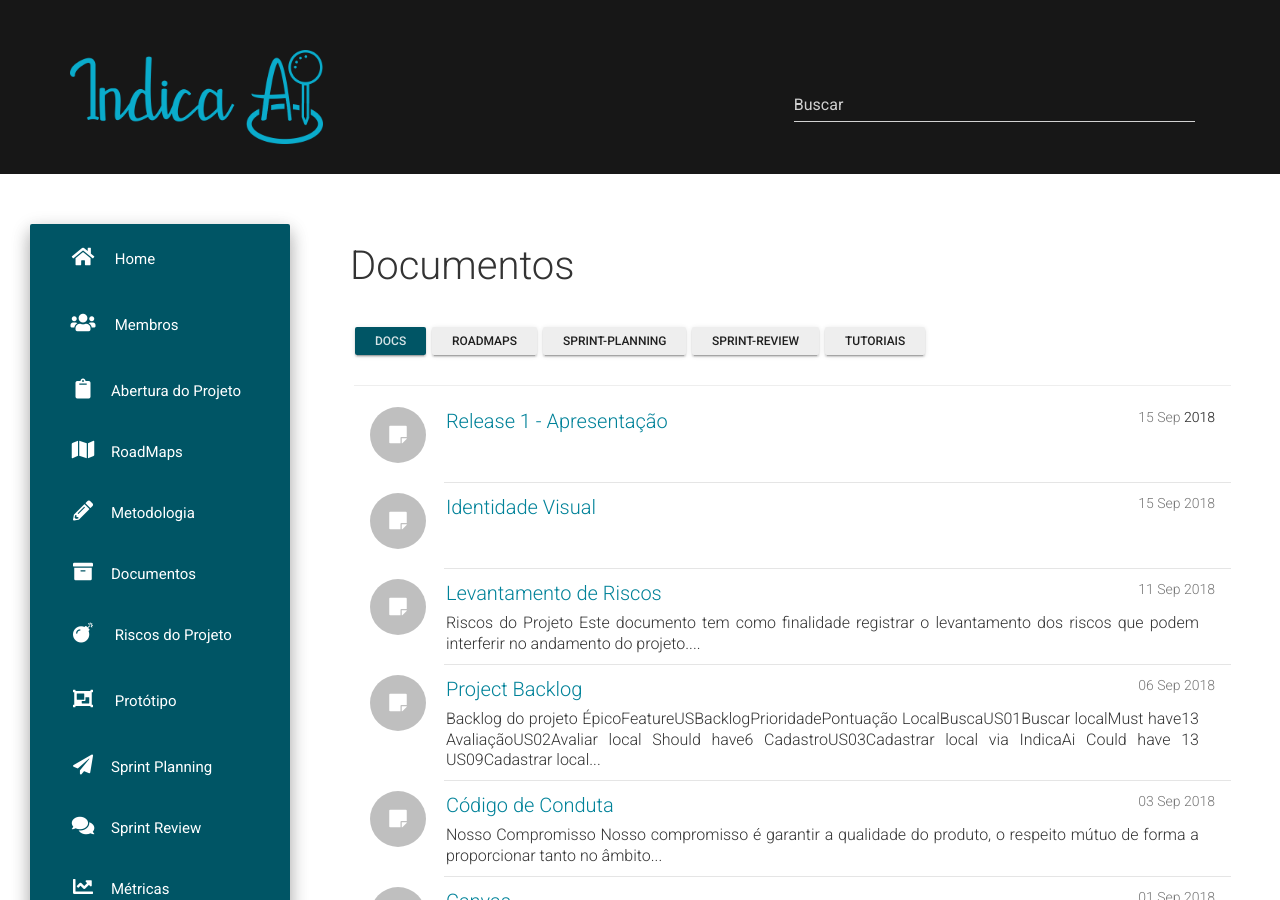
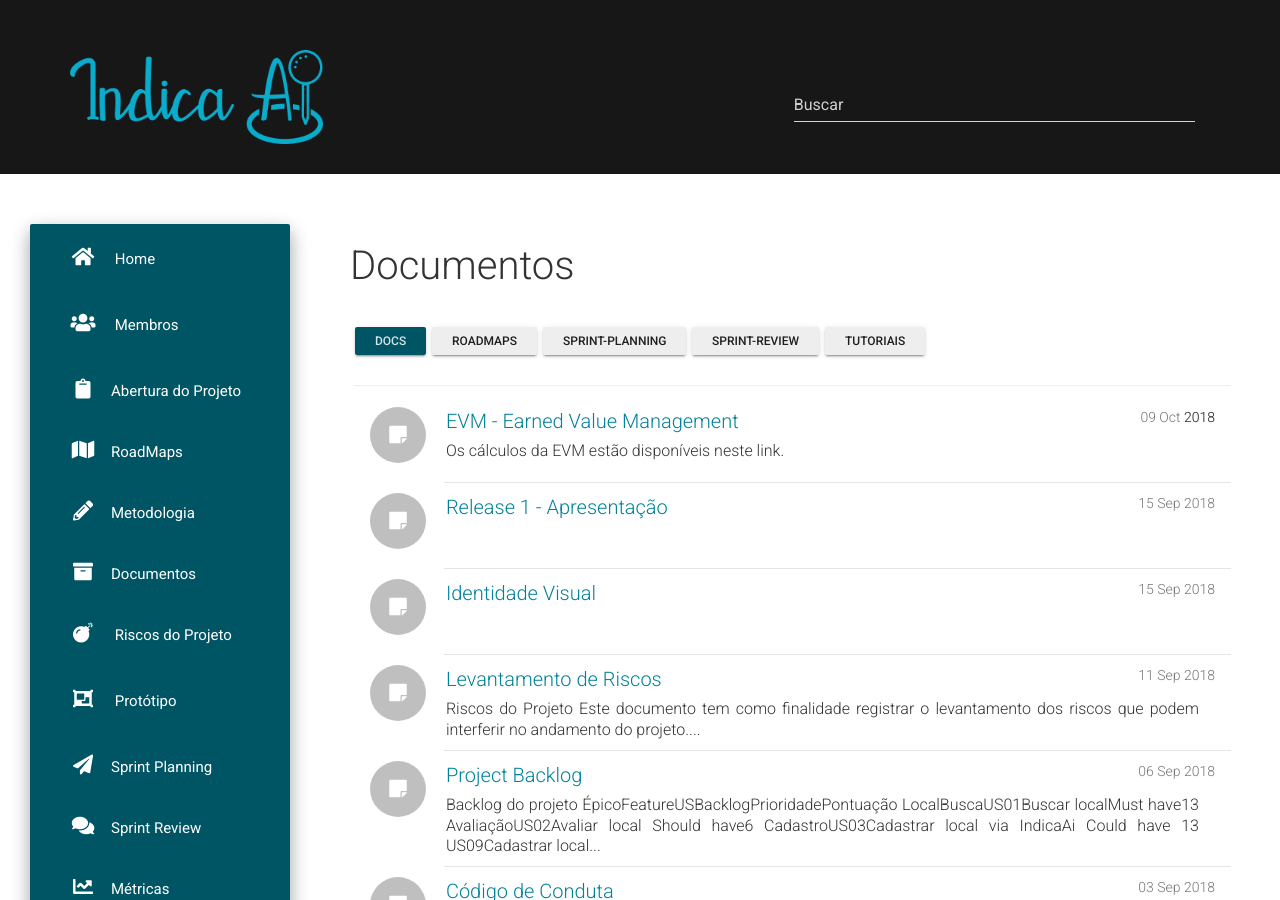
Before and after one commit to fga-eps-mds/2018.2-IndicaAi, a Jekyll site: the page built from docs/category/docs.md, in a window 1280 px wide and 900 px high. Built offline with Jekyll 4.4.1, drawn with Linux system fonts in a browser that asks for light colours; nearby versions of some CDN libraries.

Commit message:
Add page with EVM graphs

```diff
--- a/docs/_data/urls.json
+++ b/docs/_data/urls.json
@@ -204,6 +204,11 @@
     "icon": "fa-chart-line",
     "urls": [
         {
+          "text": "EVM",
+          "url": "/docs/2018/10/09/evm.html",
+          "icon": "fa-angle-right"
+        },
+        {
           "text": "Burndown",
           "url": "/burndown",
           "icon": "fa-angle-right"
--- /dev/null
+++ b/docs/_posts/2018-10-09-evm.md
@@ -0,0 +1,20 @@
+---
+layout: post
+title:  "EVM - Earned Value Management"
+date:   2018-10-09 08:50:39
+categories: docs
+---
+
+<iframe width="824" height="461" seamless frameborder="0" scrolling="no" src="https://docs.google.com/spreadsheets/d/e/2PACX-1vSNLL58Ttf4L_Hf72MDenKMsG9-minoeALDeDyMPErHCkbN9Q3k0qQ1D2VNeqz7ASE4RJ_t5c9SFm2A/pubchart?oid=14435201&amp;format=interactive"></iframe>
+
+<hr>
+
+<iframe width="824" height="461" seamless frameborder="0" scrolling="no" src="https://docs.google.com/spreadsheets/d/e/2PACX-1vSNLL58Ttf4L_Hf72MDenKMsG9-minoeALDeDyMPErHCkbN9Q3k0qQ1D2VNeqz7ASE4RJ_t5c9SFm2A/pubchart?oid=1959196995&amp;format=interactive"></iframe>
+
+<hr>
+
+<iframe width="824" height="461" seamless frameborder="0" scrolling="no" src="https://docs.google.com/spreadsheets/d/e/2PACX-1vSNLL58Ttf4L_Hf72MDenKMsG9-minoeALDeDyMPErHCkbN9Q3k0qQ1D2VNeqz7ASE4RJ_t5c9SFm2A/pubchart?oid=450387026&amp;format=interactive"></iframe>
+
+<hr>
+
+Os cálculos da EVM estão disponíveis <a href='https://docs.google.com/spreadsheets/d/1tROjL0-viE5fCK8CeGh1EEXh3ykP2BlmwZ3DbOkUoRY/edit?usp=sharing'>neste link</a>.
```
